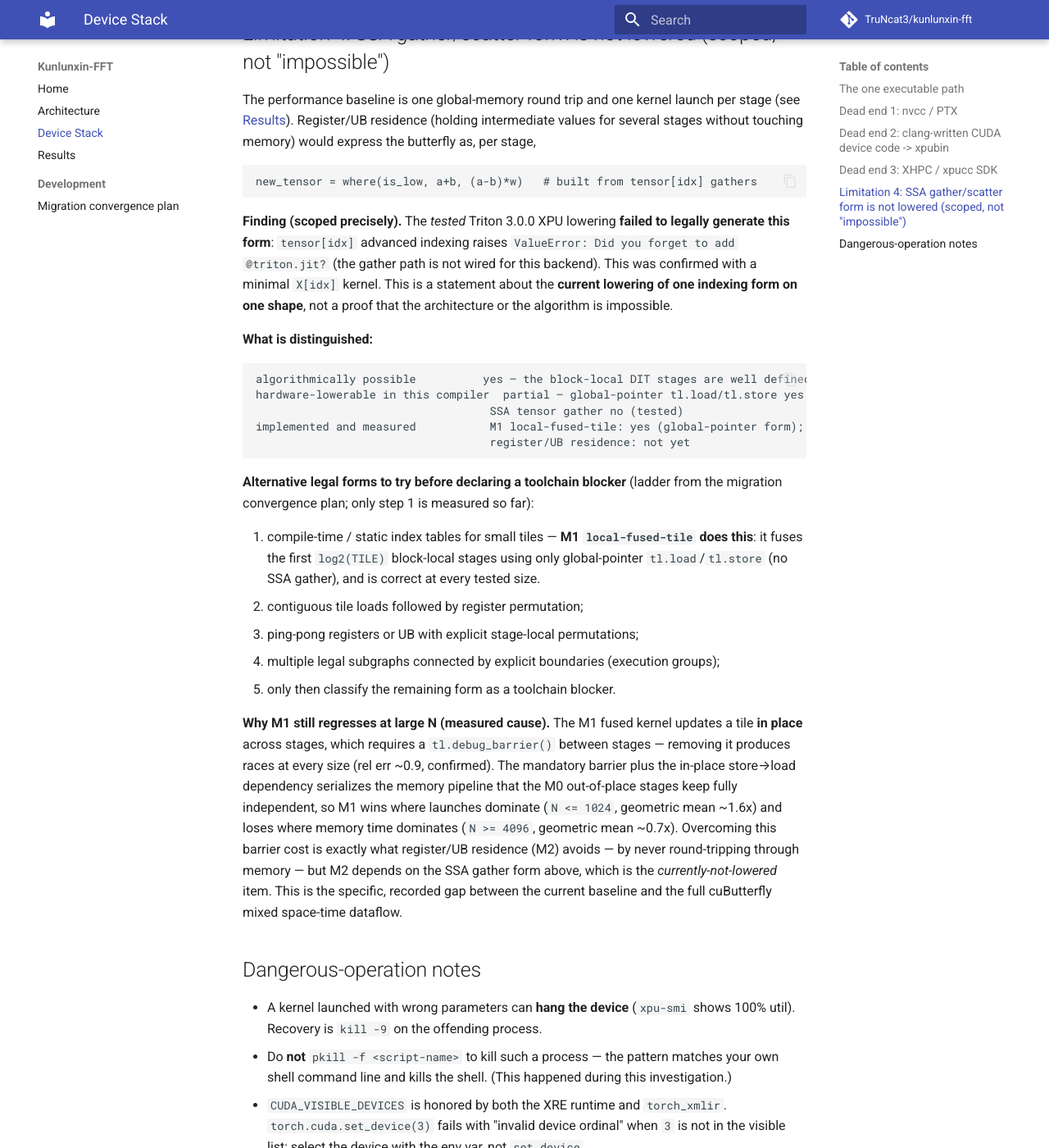
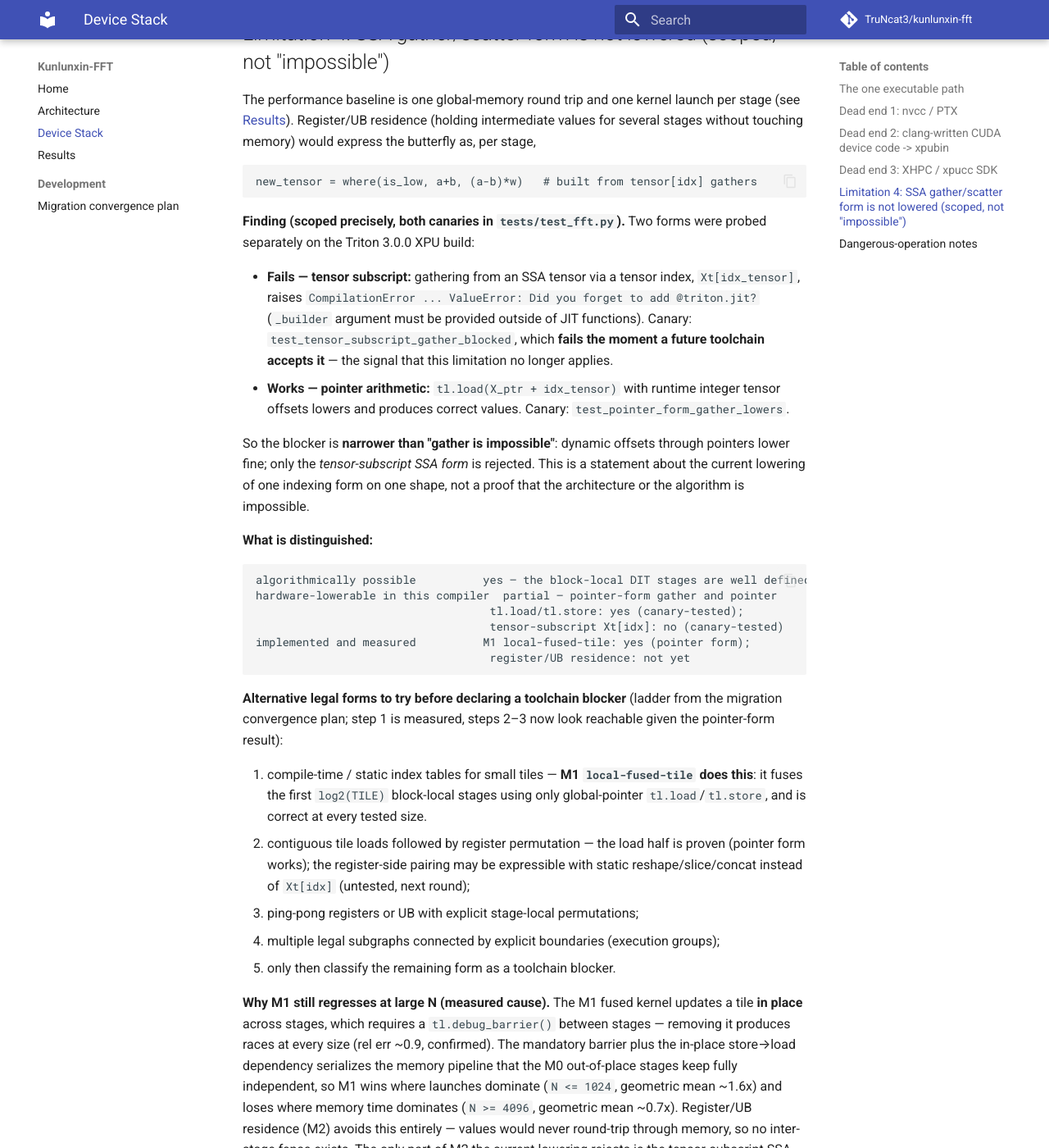
Before and after one commit to TruNcat3/kunlunxin-fft, an MkDocs documentation site: the page built from docs/device-stack.md, in a window 1280 px wide and 1400 px high, scrolled down 2472 px. Shown: the whole window at 82% size. Built offline with MkDocs 1.6.1 and Material for MkDocs 9.7.7, drawn with Linux system fonts in a browser that asks for light colours; comment, search, counter and statistics services are not loaded; some of the changed text lies outside the part shown.

Commit message:
test: canary the exact gather form the XPU lowering rejects
Probes both indexing forms separately on the Triton 3.0.0 XPU build and
records each as a hardware canary:

- test_pointer_form_gather_lowers: tl.load(ptr + idx_tensor) with runtime
  integer tensor offsets lowers and is correct — dynamic gather through
  pointers works.
- test_tensor_subscript_gather_blocked: Xt[idx_tensor] raises
  CompilationError/ValueError — only the tensor-subscript SSA form is
  rejected. The test fails if a future toolchain accepts it, which is the
  signal that register/UB residence (M2) has become expressible.

Narrows the documented limitation from "gather/scatter is blocked" to the
precise rejected form (docs/device-stack.md, config note), and puts the
minimal reproducer in-repo as required by the convergence plan's DoD.

````diff
--- a/docs/device-stack.md
+++ b/docs/device-stack.md
@@ -103,30 +103,44 @@ for several stages without touching memory) would express the butterfly as, per
 new_tensor = where(is_low, a+b, (a-b)*w)   # built from tensor[idx] gathers
 ```
 
-**Finding (scoped precisely).** The *tested* Triton 3.0.0 XPU lowering **failed to
-legally generate this form**: `tensor[idx]` advanced indexing raises
-`ValueError: Did you forget to add @triton.jit?` (the gather path is not wired for
-this backend). This was confirmed with a minimal `X[idx]` kernel. This is a statement
-about the **current lowering of one indexing form on one shape**, not a proof that the
-architecture or the algorithm is impossible.
+**Finding (scoped precisely, both canaries in `tests/test_fft.py`).** Two forms were
+probed separately on the Triton 3.0.0 XPU build:
+
+* **Fails — tensor subscript:** gathering from an SSA tensor via a tensor index,
+  `Xt[idx_tensor]`, raises `CompilationError ... ValueError: Did you forget to add
+  @triton.jit?` (`_builder` argument must be provided outside of JIT functions). Canary:
+  `test_tensor_subscript_gather_blocked`, which **fails the moment a future toolchain
+  accepts it** — the signal that this limitation no longer applies.
+* **Works — pointer arithmetic:** `tl.load(X_ptr + idx_tensor)` with runtime integer
+  tensor offsets lowers and produces correct values. Canary:
+  `test_pointer_form_gather_lowers`.
+
+So the blocker is **narrower than "gather is impossible"**: dynamic offsets through
+pointers lower fine; only the *tensor-subscript SSA form* is rejected. This is a
+statement about the current lowering of one indexing form on one shape, not a proof
+that the architecture or the algorithm is impossible.
 
 **What is distinguished:**
 
 ```text
 algorithmically possible          yes — the block-local DIT stages are well defined
-hardware-lowerable in this compiler  partial — global-pointer tl.load/tl.store yes;
-                                   SSA tensor gather no (tested)
-implemented and measured           M1 local-fused-tile: yes (global-pointer form);
+hardware-lowerable in this compiler  partial — pointer-form gather and pointer
+                                   tl.load/tl.store: yes (canary-tested);
+                                   tensor-subscript Xt[idx]: no (canary-tested)
+implemented and measured          M1 local-fused-tile: yes (pointer form);
                                    register/UB residence: not yet
 ```
 
 **Alternative legal forms to try before declaring a toolchain blocker** (ladder from
-the migration convergence plan; only step 1 is measured so far):
+the migration convergence plan; step 1 is measured, steps 2–3 now look reachable given
+the pointer-form result):
 
 1. compile-time / static index tables for small tiles — **M1 `local-fused-tile` does
    this**: it fuses the first `log2(TILE)` block-local stages using only global-pointer
-   `tl.load`/`tl.store` (no SSA gather), and is correct at every tested size.
-2. contiguous tile loads followed by register permutation;
+   `tl.load`/`tl.store`, and is correct at every tested size.
+2. contiguous tile loads followed by register permutation — the load half is proven
+   (pointer form works); the register-side pairing may be expressible with
+   static reshape/slice/concat instead of `Xt[idx]` (untested, next round);
 3. ping-pong registers or UB with explicit stage-local permutations;
 4. multiple legal subgraphs connected by explicit boundaries (execution groups);
 5. only then classify the remaining form as a toolchain blocker.
@@ -137,11 +151,13 @@ removing it produces races at every size (rel err ~0.9, confirmed). The mandator
 barrier plus the in-place store→load dependency serializes the memory pipeline that the
 M0 out-of-place stages keep fully independent, so M1 wins where launches dominate
 (`N <= 1024`, geometric mean ~1.6x) and loses where memory time dominates
-(`N >= 4096`, geometric mean ~0.7x). Overcoming this barrier cost is exactly what
-register/UB residence (M2) avoids — by never round-tripping through memory — but M2
-depends on the SSA gather form above, which is the *currently-not-lowered* item. This is
-the specific, recorded gap between the current baseline and the full cuButterfly
-mixed space-time dataflow.
+(`N >= 4096`, geometric mean ~0.7x). Register/UB residence (M2) avoids this entirely —
+values would never round-trip through memory, so no inter-stage fence exists. The only
+part of M2 the current lowering rejects is the tensor-subscript SSA shape above; how
+much of the register-side permutation can be rebuilt from the proven pointer form and
+static reshape/slice ops is the concrete open question for the next round. This is the
+specific, recorded gap between the current baseline and the full cuButterfly mixed
+space-time dataflow.
 
 ## Dangerous-operation notes
 
````
Also changed, not shown: 2 other files.
